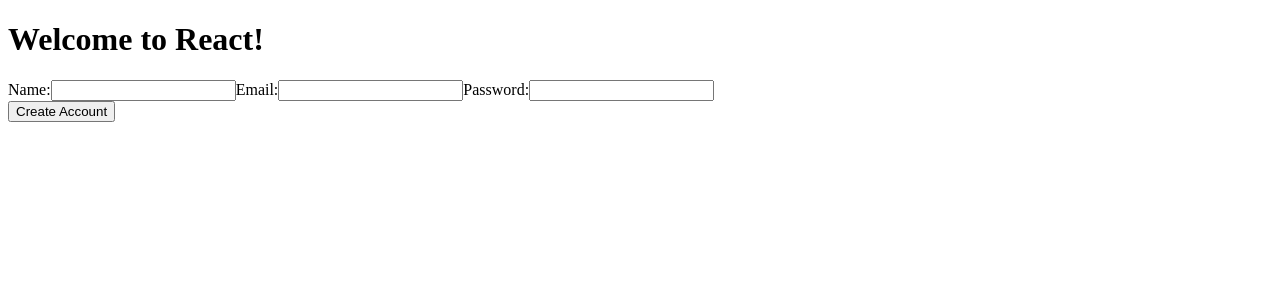
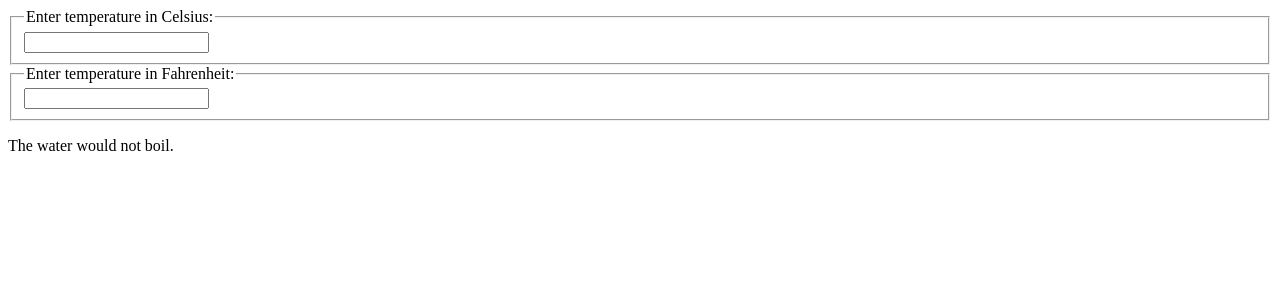
Before and after one commit to Tai-Huynh-1/js-summer24, a React (Create React App) app in the folder react-app/: page / in a window 1280 px wide. Shown: the top 300 px of the page. Built offline with nearby package versions, Linux system fonts and the light colour scheme.

Commit message:
refs and lifting state up

```diff
--- /dev/null
+++ b/react-app/src/components/Calculator/BoilingVerdict.jsx
@@ -0,0 +1,8 @@
+function BoilingVerdict(props) {
+	if (props.celsius >= 100) {
+		return <p>The water would boil.</p>;
+	}
+	return <p>The water would not boil.</p>;
+}
+
+export default BoilingVerdict;
--- /dev/null
+++ b/react-app/src/components/Calculator/TemperatureInput.jsx
@@ -0,0 +1,27 @@
+import { Component } from "react";
+
+const scaleNames = {
+	c: "Celsius",
+	f: "Fahrenheit",
+};
+
+export default class TemperatureInput extends Component {
+	constructor(props) {
+		super(props);
+		this.handleChange = this.handleChange.bind(this);
+	}
+
+	handleChange(e) {
+		this.props.onTempChange(e.target.value);
+	}
+
+	render() {
+		const { temperature, scale } = this.props;
+		return (
+			<fieldset>
+				<legend>Enter temperature in {scaleNames[scale]}:</legend>
+				<input value={temperature} onChange={this.handleChange} />
+			</fieldset>
+		);
+	}
+}
--- /dev/null
+++ b/react-app/src/components/Calculator/index.jsx
@@ -0,0 +1,59 @@
+import { Component } from "react";
+import BoilingVerdict from "./BoilingVerdict";
+import TemperatureInput from "./TemperatureInput";
+
+function toCelsius(fahrenheit) {
+	return ((fahrenheit - 32) * 5) / 9;
+}
+
+function toFahrenheit(celsius) {
+	return (celsius * 9) / 5 + 32;
+}
+
+function tryConvert(temperature, convert) {
+	const input = parseFloat(temperature);
+	if (Number.isNaN(input)) {
+		return "";
+	}
+	const output = convert(input);
+	const rounded = Math.round(output * 1000) / 1000;
+	return rounded.toString();
+}
+
+class Calculator extends Component {
+	constructor(props) {
+		super(props);
+
+		this.handleCelsiusChange = this.handleCelsiusChange.bind(this);
+		this.handleFahrenheitChange = this.handleFahrenheitChange.bind(this);
+
+		this.state = { temperature: "", scale: "c" };
+	}
+
+	handleCelsiusChange(temperature) {
+		this.setState({ scale: "c", temperature });
+	}
+
+	handleFahrenheitChange(temperature) {
+		this.setState({ scale: "f", temperature });
+	}
+
+	render() {
+		console.log(this.state);
+		const { temperature, scale } = this.state;
+
+		const celsius = scale === "f" ? tryConvert(temperature, toCelsius) : temperature;
+
+		const fahrenheit = scale === "c" ? tryConvert(temperature, toFahrenheit) : temperature;
+
+		return (
+			<div>
+				<TemperatureInput scale="c" temperature={celsius} onTempChange={this.handleCelsiusChange} />
+				<TemperatureInput scale="f" temperature={fahrenheit} onTempChange={this.handleFahrenheitChange} />
+				<BoilingVerdict celsius={parseFloat(celsius)} />
+			</div>
+		);
+	}
+}
+
+export default Calculator;
--- /dev/null
+++ b/react-app/src/components/SignUp.css
@@ -0,0 +1,32 @@
+#signup-form-container {
+	border: 1px solid black;
+	width: 50%;
+	padding: 15px;
+}
+
+#title-container {
+	text-align: center;
+}
+
+#signup-form-input-container {
+	display: flex;
+	flex-direction: column;
+}
+
+#signup-form-input-container label {
+	margin: 10px auto;
+}
+
+#signup-form-submit-container {
+	display: flex;
+}
+
+#signup-form-submit-container button {
+	margin: 10px auto;
+	padding: 10px;
+	background-color: rgb(5, 110, 80);
+	color: aliceblue;
+	border-style: none;
+	border-radius: 10px;
+	cursor: pointer;
+}
--- a/react-app/src/components/SignUp.jsx
+++ b/react-app/src/components/SignUp.jsx
@@ -1,4 +1,5 @@
 import { Component, createRef } from "react";
+import "./SignUp.css";
 
 class SignUp extends Component {
 	constructor(props) {
@@ -20,12 +21,11 @@
 
 	handleSubmit(event) {
 		event.preventDefault();
-		console.log(this.pwRef);
+		alert("Submitting the form: " + JSON.stringify(this.state));
 	}
 
 	render() {
 		console.log("state ", this.state);
-		console.log("pwRef", this.pwRef);
 		const { name, email, password } = this.state;
 		return (
 			<form id="signup-form-container" onSubmit={this.handleSubmit}>
@@ -47,7 +47,7 @@
 
 					<label id="password">
 						Password:
-						<input id="password" type="password" name="password" ref={this.pwRef} />
+						<input id="password" type="password" name="password" onChange={this.handleChange} value={password} />
 					</label>
 				</div>
 
--- a/react-app/src/index.js
+++ b/react-app/src/index.js
@@ -2,11 +2,12 @@
 import List from "./components/List";
 import Accordion from "./components/Accordion";
 import SignUp from "./components/SignUp";
+import Calculator from "./components/Calculator";
 // import "./index.css";
 
 const root = ReactDOM.createRoot(document.getElementById("root"));
 root.render(
 	<div>
-		<SignUp />
+		<Calculator />
 	</div>
 );
```
